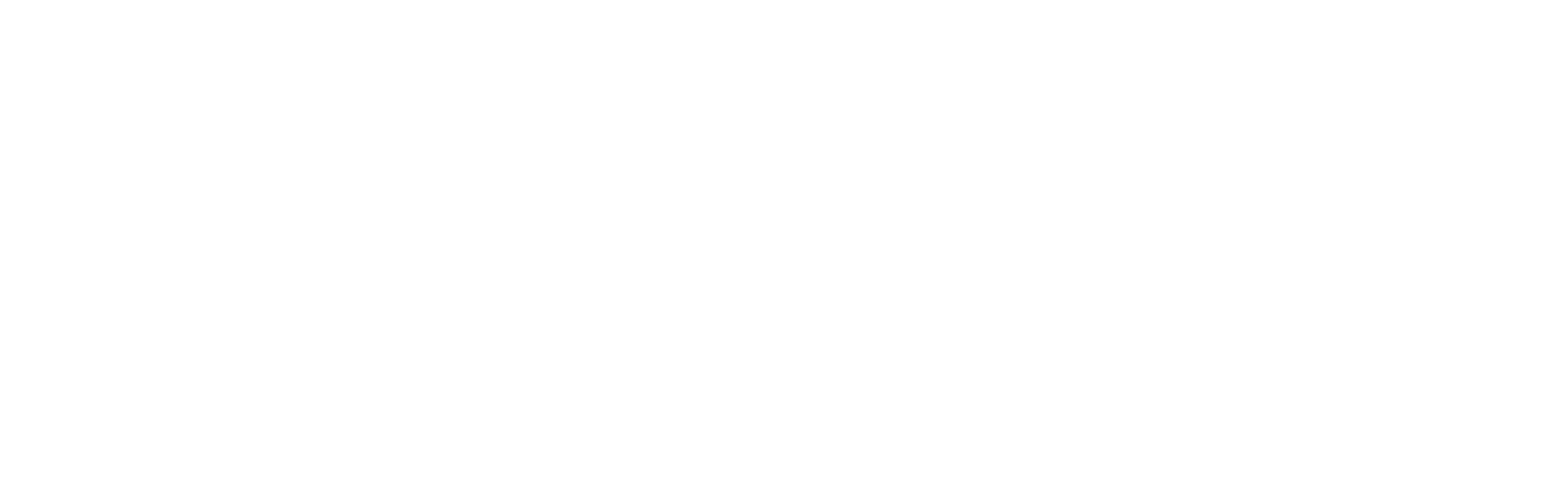
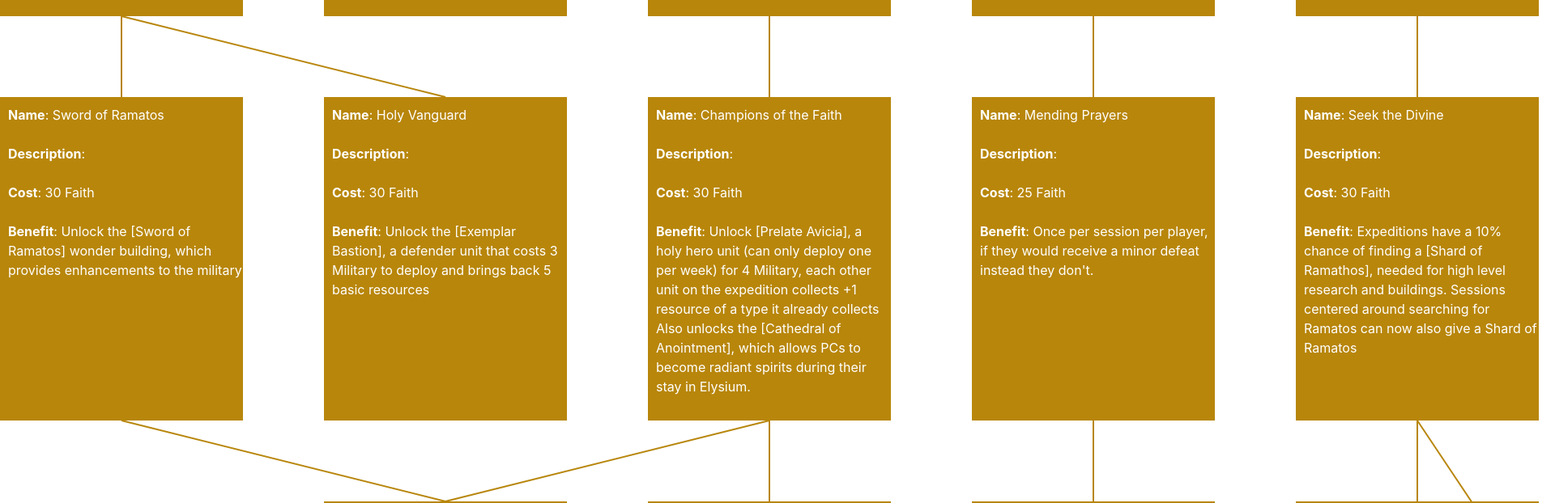
Before and after one commit to Stratege/Elysium, a Vue app: page /#/CovenantResearch in a window 1280 px wide. Before the commit this address had no page. Shown: the part 1380-2002 px from the top of the page at 81% size, 1920 px wide, since content can reach past the window. Before the commit the page ends 800 px from the top, so only its background shows below. Built offline with nearby package versions, Linux system fonts and the light colour scheme.

Commit message:
Covenant Research Done

```diff
--- a/src/assets/researchData.ts
+++ b/src/assets/researchData.ts
@@ -4,11 +4,11 @@
 const prosytext = "Add [Proselytes] to the military, a basic ranged unit that can be used with [Expeditions] where it costs 1 Military and collects 2 Gnosis";
 const mindbladetext = "Add [Mindblades] to the military, a controller/defender unit that can be used with [Expeditions] where it costs 1 Mindsteel and 2 Military and collects 3 of any basic resource";
 const ministerofpaintext = "Add [MoP] to the military, a controller/artillery unit that can be used with [Expeditions] where it costs 3 Military and collects 5 Gnosis"
-const wraithtext = "Unit [W] for 1 Military for 1 Worker"
-const spectertext = "Unit [S] for 2 Military for 2 Workers, 2 basic resources"
-//const atrocitustext = "Unit [A] for 3 Military for 2 Workers, 2 Mindsteel"
-const prefecttext = "Unit [P] for 2 Mindsteel 2 Military for 5 of any basic resources"
-const consultext = "Unit [C] for 4 Military 2 Gnosis for any 10 non-Military resources"
+const wraithtext = "Unlock Unit [W], cost 1 Military for 1 Worker"
+const spectertext = "Unlock Unit [S], cost 2 Military for 2 Workers, 2 basic resources"
+const atrocitustext = "Unit [A], cost 3 Military for 2 Workers, 2 Mindsteel"
+const prefecttext = "Unlock Unit [P], cost 2 Mindsteel 2 Military for 5 of any basic resources"
+const consultext = "Unlock Unit [C], cost 4 Military 2 Gnosis for any 10 non-Military resources"
 
 const gp = 7
 const scry = 8
@@ -23,25 +23,25 @@
   { x: sa, y: 0, name: "Scientific Approach", dependOn: [], elem: { desc: "", cost: 4, benefit: "Parties gain 1 Gnosis whenever they non-violently interact with a mystery. Gnosis carrying capacity increases by 0.25 per hour"}},
   { x: bt, y: 0, name: "Basic Tactics", dependOn: [], elem: { desc: "<see doc>", cost: 5, benefit: "Unlock [Conquest], allowing the faction to expend Military to conquer dungeon hexes. Cost starts at 5 Military and doubles for each hex conquered per week that way. (Each such hex needs to either be unclaimed or have the claiming GM agree to it being conquerable this way)"}},
   { x: gp-1, y: 1, name: "Telepathy", dependOn: ["Gnosis Principles"], elem: { desc: "", cost: 1, benefit: "Labs that are exactly 2 hexes away from another lab gain another 3 Gnosis/week. 1/session when entering from the Nihilim entrance or of Rep 4 Nihi a PC can enter telepathic communication with another willing character for 1 hour, sight (or similiar) is needed to establish but not maintain the connection."}},
-  { x: gp, y: 1, name: "Arcane Channeling", dependOn: ["Gnosis Principles"], elem: { desc: "", cost: 1, benefit: ""}},
+  { x: gp, y: 1, name: "Arcane Channeling", dependOn: ["Gnosis Principles"], elem: { desc: "", cost: 1, benefit: "The Nihilim may now overcharge a building during the Resource Allocation phase, making it immediately produce its normal production, however the next two times it would normally produce resources it does not. An overcharged building can not be overcharged again until this time has passed."}},
   { x: scry, y: 2, name: "Precognition", dependOn: ["Scrying","Telepathy"], elem: { desc: "", cost: 1, benefit: "When adventuring in a scried hex, each character can 1/session upgrade the result of a check OR gain information as if they had done an action without committing to the action"}},
-  { x: sa+1, y: 1, name: "Faith in Logic", dependOn: ["Scientific Approach"], elem: { desc: "", cost: 1, benefit: ""}},
+  { x: sa+1, y: 1, name: "Expectations of High Quality Outcomes via the Use of Logic", dependOn: ["Scientific Approach"], elem: { desc: "Nihilim cultivate a mindset that others might refer to as 'having faith in logic'", cost: 1, benefit: ""}},
   { x: sa, y: 1, name: "Calculated Efficiency", dependOn: ["Scientific Approach"], elem: { desc: "<see doc>", cost: 1, benefit: "+1 wood/metal/stone per week from any building that produces that resources weekly"}},
   { x: gp-1, y: 2, name: "Telekinses", dependOn: ["Telepathy"], elem: { desc: "", cost: 1, benefit: ""}},
-  { x: gp-2, y: 2, name: "Mindforging", dependOn: ["Telepathy","Faith in Logic"], elem: { desc: "<see doc>", cost: 1, benefit: "All Nihilim gain a +2 faction bonus to Will saves. Steelsinger consumes 5 more metal/week and produces 5 more Mindsteel/week. "+mindbladetext}},
-  { x: gp, y: 2, name: "Arcane Warfare", dependOn: ["Arcane Channeling"], elem: { desc: "", cost: 1, benefit: ""+ministerofpaintext}},
-  { x: sa+1, y: 2, name: "Indoctrination", dependOn: ["Faith in Logic"], elem: { desc: "<see doc>", cost: 1, benefit: ""+wraithtext}},
+  { x: gp-2, y: 2, name: "Mindforging", dependOn: ["Telepathy","Expectations of High Quality Outcomes via the Use of Logic"], elem: { desc: "<see doc>", cost: 1, benefit: "All Nihilim gain a +2 faction bonus to Will saves. Steelsinger consumes 5 more metal/week and produces 5 more Mindsteel/week. "+mindbladetext}},
+  { x: gp, y: 2, name: "Arcane Warfare", dependOn: ["Arcane Channeling"], elem: { desc: "", cost: 1, benefit: "Can now overcharge a unit type, making it produce 50% more resources this week but be unable to be deployed for the next 2 weeks afterwards. "+ministerofpaintext}},
+  { x: sa+1, y: 2, name: "Indoctrination", dependOn: ["Expectations of High Quality Outcomes via the Use of Logic"], elem: { desc: "<see doc>", cost: 1, benefit: ""+wraithtext}},
   { x: sa-1, y: 2, name: "Coordinated Scrapping", dependOn: ["Calculated Efficiency"], elem: { desc: "", cost: 1, benefit: "+1 scrap/week"}},
   { x: bt, y: 2, name: "Military Discipline", dependOn: ["Calculated Efficiency","Basic Tactics"], elem: { desc: "<see doc>", cost: 1, benefit: "Whenever Military is expended, recover 40% (rounded down) after the Resource Allocation phase ends"}},
-  { x: sa, y: 2, name: "Shift Planning", dependOn: ["Calculated Efficiency"], elem: { desc: "<see doc>", cost: 1, benefit: "When the Nihilim build a building they immediately gain the resources it would produce and can also use them in that same resource expenditure phase (including for further buildings). Increase basic resource carrying capacity from games by 2 per hour"}},
+  { x: sa, y: 2, name: "Shift Planning", dependOn: ["Calculated Efficiency"], elem: { desc: "<see doc>", cost: 1, benefit: "When the Nihilim build a building they immediately gain the resources it would produce and can also use them in that same resource allocation phase (including for further buildings). Increase basic resource carrying capacity from games by 2 per hour"}},
   { x: sa, y: 3, name: "Total Project Awareness", dependOn: ["Shift Planning"], elem: { desc: "<see doc>", cost: 1, benefit: "Reduce all building costs by 20%, rounded down. This also reduces the Workers recovered from scrapping. The overall goes down by as close as up to 20% as possible, taking from highest remaining if uneven is needed."}},
   { x: gp-2, y: 3, name: "Monomind", dependOn: ["Mindforging"], elem: { desc: "", cost: 1, benefit: "Gain access to the [Gnosis Weave Core] building, which generates Workers without the need for cryochambers"}},
   { x: sa, y: 4, name: "Unified Labor", dependOn: ["Total Project Awareness"], elem: { desc: "<see doc>", cost: 1, benefit: "Buildings produce 50% more basic resources (after all other bonuses) if next to another basic resource producing building"}},
   { x: scry+1, y: 1, name: "Farscry", dependOn: ["Scrying"], elem: { desc: "", cost: 1, benefit: "when scouting can instead declare a resource, terrain or theme and find a hex where it is abundant. Does NOT work for finding Leylines"}},
   { x: scry+1, y: 2, name: "Halls of Divination", dependOn: ["Scrying"], elem: { desc: "", cost: 1, benefit: "Unlocks [Halls of Divination], a building that allows 2 more Scryings per week"}},
   { x: gp, y: 3, name: "Mystic Focus", dependOn: ["Arcane Warfare"], elem: { desc: "", cost: 1, benefit: ""}},
-  { x: gp, y: 4, name: "Gnosis Truths", dependOn: ["Mystic Focus"], elem: { desc: "", cost: 1, benefit: ""}},
-  { x: sa-1, y: 4, name: "Scientific Treatment", dependOn: ["Total Project Awareness"], elem: { desc: "A detached analysis of the patient's illness and a willingness to do structured experiments for cures helps treat many things a lesser healer would consider fatal - even if it sometimes hastens death along in too severe cases.", cost: 1, benefit: "Once per session per player, if they would receive a minor defeat instead they don't."}},
+  { x: gp, y: 4, name: "Gnosis Truths", dependOn: ["Mystic Focus"], elem: { desc: "", cost: 1, benefit: "Unlocks the [], a wonder-type building that provides research benefits"}},
+  { x: sa-1, y: 4, name: "Scientific Treatment", dependOn: ["Total Project Awareness"], elem: { desc: "A detached analysis of the patient's illness and a willingness to do structured experiments for cures helps treat many things a lesser healer would consider fatal - even if it sometimes hastens death along in too severe cases.", cost: 1, benefit: "Once per session per player, if they would receive a minor defeat instead they don't. If Arcane Warfare is researched, also unlock "+atrocitustext}},
   { x: sa-1, y: 5, name: "Intistutionalized Medical Care", dependOn: ["Scientific Treatment"], elem: { desc: "Maybe it’s the lack of irrational emotions that turns the Nihilim into such technically skilled doctors. When knowledge increases in phase with technology, even death can be defeated. This knowledge will turn Nihilim doctors into excellent healers.", cost: 1, benefit: "Scientific Treatment benefit also applies to Major Defeats. Unlock [Surgery Halls], a wonder-type building that further boosts this benefit"}},
   { x: sa+1, y: 3, name: "Banish the Emotional", dependOn: ["Indoctrination"], elem: { desc: "The toleration for the ones that doesn’t follow the code of the Nihilim indoctrination is weakening. Either the people choose the calculated and cold path that they once chose to walk, or they will be banished.", cost: 1, benefit: "Workers producing buildings (including HQ) produce -1 Worker per week. Any building producing basic resources or Gnosis increases such production by 3."+spectertext}},
   { x: gp-2, y: 4, name: "Mind Transference", dependOn: ["Monomind"], elem: { desc: "", cost: 1, benefit: "Unlock [Spire of Transference] a wonder-type building that allows PCs to transfer their minds into Automaton bodies for the stay in Elysium. Also allows customizing Gnosis Weave Buildings to increase their output and produce other outputs."}},
@@ -53,11 +53,11 @@
   { x: esp, y: 0, name: "Espionage", dependOn: [], elem: { desc: "", cost: 1, benefit: "Players of at least Rep Rank 2 with Nihilim gain access to [Espionage], allowing them to act as Spies while in other games. You can only be a spy for 1 faction at a time and never for the one that the game is for. Basic espionage for Nihilim means you gain 2 Gnosis for the faction instead of Soulstone/Infused Wood."}},
   { x: esp, y: 1, name: "Black Ops", dependOn: ["Espionage"], elem: { desc: "", cost: 1, benefit: "When engaging in Espionage, whenever you would get reputation you may instead gain Nihilim Reputation"}},
   { x: esp+1, y: 2, name: "Deceitful Magicks", dependOn: ["Espionage"], elem: { desc: "", cost: 1, benefit: "When engaging in Espionage, the Nihilim gain an amount of basic resources equal to the amount earned divided by playercount."}},
-  { x: esp, y: 3, name: "Psychic Agency", dependOn: ["Black Ops", "Arcane Warfare", "Precognition"], elem: { desc: "", cost: 1, benefit: "Unlock [Psychic Agency] a wonder-type building that grants benefits whenever another faction's game is played"}},
+  { x: esp, y: 3, name: "Psychic Agency", dependOn: ["Black Ops", "Arcane Warfare", "Precognition"], elem: { desc: "", cost: 1, benefit: "Unlock [Psychic Agency] a wonder-type building that allows Nihilim to benefit from Covenant and Thul technologies"}},
 /*  { x: , y: , name: "Dual Thought", dependOn: [], elem: { desc: "<see doc>", cost: 1, benefit: ""}},
   { x: , y: , name: "Total Presence", dependOn: [], elem: { desc: "<see doc>", cost: 1, benefit: ""}},
   { x: , y: , name: "Clarity of One", dependOn: [], elem: { desc: "", cost: 1, benefit: ""}},*/
-  { x: gp-1, y: 6, name: "Omnipotence", dependOn: ["Gnosis Truths", "Mind Transference","Total Presence"], elem: { desc: "", cost: 1, benefit: "Can construct [Pillars of Ascension] which allow the Deity to fully manifest if the preparations are done. Also unlocks [Consul] for Expeditions."+consultext}},
+  { x: gp-1, y: 6, name: "Omnipotence", dependOn: ["Gnosis Truths", "Mind Transference","Total Presence"], elem: { desc: "", cost: 1, benefit: "Can construct [Pillars of Ascension] which allow the Deity to fully manifest if the preparations are done. "+consultext}},
   { x: gp-1, y: 7, name: "Ascendance", dependOn: ["Omnipotence"], elem: { desc: "Special: Requires 3 [Pillars of Ascension] to be constructed", cost: 1, benefit: "After completing the [The Throne Of God Is Empty] raid, the Nihilim gain complete control over the dungeon."}}
   /*
   { x: , y: , name: "", dependOn: [], elem: { desc: "", cost: 1, benefit: ""}},
@@ -89,19 +89,19 @@
   { x: dr, y: 0, name: "Recvover the Teachings", dependOn: [], elem: { desc: "", cost: 1, benefit: "+1 Faith/week for Chapel"}},
   { x: dr, y: 1, name: "Divine Right", dependOn: ["Recvover the Teachings"], elem: { desc: "", cost: 1, benefit: "Unlock [Scrutators] which can be used to increase production of a single building by 50% (rounded up) and gain 1 Scrutator. "+preachertext}},
   { x: dr, y: 2, name: "Sacred Sites", dependOn: ["Divine Right"], elem: { desc: "", cost: 1, benefit: "Can upgrade Chapel into [Church], this upgrade costs as much as building a Chapel and doubles weekly Faith production"}},
-  { x: dr, y: 3, name: "Champions of the Faith", dependOn: ["Sacred Sites"], elem: { desc: "", cost: 1, benefit: prelateaviciatext}},
+  { x: dr, y: 3, name: "Champions of the Faith", dependOn: ["Sacred Sites"], elem: { desc: "", cost: 1, benefit: prelateaviciatext + " Also unlocks the [Cathedral of Anointment], which allows PCs to become radiant spirits during their stay in Elysium."}},
   { x: dr, y: 4, name: "Divine Herald", dependOn: ["Champions of the Faith"], elem: { desc: "", cost: 1, benefit: vicarezekiustext + " Also Unlocks the [Throne of Ramatos] a wonder building that improves Heroes and Scrutators"}},
 //  { x: , y: , name: "", dependOn: [], elem: { desc: "", cost: 1, benefit: ""}},
 
   { x: dr+1, y: 2, name: "Priesthood", dependOn: ["Divine Right"], elem: { desc: "", cost: 1, benefit: "Gain +1 Scrutator"}},
-  { x: dr+1, y: 3, name: "Mending Prayers", dependOn: ["Priesthood"], elem: { desc: "", cost: 25, benefit: "1/session minor defeat clear"}},
-  { x: dr+1, y: 4, name: "Miraculous Intervention", dependOn: ["Mending Prayers"], elem: { desc: "", cost: 40, benefit: "1/session major defeat clear, also wonder building to make it even better"}},
+  { x: dr+1, y: 3, name: "Mending Prayers", dependOn: ["Priesthood"], elem: { desc: "", cost: 25, benefit: "Once per session per player, if they would receive a minor defeat instead they don't."}},
+  { x: dr+1, y: 4, name: "Miraculous Intervention", dependOn: ["Mending Prayers"], elem: { desc: "", cost: 40, benefit: "Mending Prayers benefit also applies to Major Defeats. Unlock the [Shield of Ramatos] wonder building, which further boosts this benefit"}},
 
 
   { x: gov, y: 0, name: "Blessed Work", dependOn: [], elem: { desc: "", cost: 7, benefit: "Buildings producing basic resources gain +1 basic resource production/week"}},
-  { x: gov-1, y: 1, name: "f", dependOn: ["Blessed Work"], elem: { desc: "", cost: 1, benefit: "Forests gain +2 Wood/week and +2 Wood from adjacency/week"}},
-  { x: gov, y: 1, name: "q", dependOn: ["Blessed Work"], elem: { desc: "", cost: 1, benefit: "Quarries gain +2 Stone/week and Core Leechers provide +2 Stone/week to Quarries"}},
-  { x: gov+1, y: 1, name: "m", dependOn: ["Blessed Work"], elem: { desc: "", cost: 1, benefit: "Forges and Scavenging Yards gain +2 metal/week"}},
+  { x: gov-1, y: 1, name: "f", dependOn: ["Blessed Work"], elem: { desc: "", cost: 1, benefit: "Forests gain +2 Wood/week and +2 Wood from adjacency/week. Increase basic resource carrying capacity from games by 1 per hour."}},
+  { x: gov, y: 1, name: "q", dependOn: ["Blessed Work"], elem: { desc: "", cost: 1, benefit: "Quarries gain +2 Stone/week and Core Leechers provide +2 Stone/week to Quarries. Increase basic resource carrying capacity from games by 1 per hour."}},
+  { x: gov+1, y: 1, name: "m", dependOn: ["Blessed Work"], elem: { desc: "", cost: 1, benefit: "Forges and Scavenging Yards gain +2 metal/week. Increase basic resource carrying capacity from games by 1 per hour."}},
   { x: gov-1, y: 2, name: "f2", dependOn: ["f"], elem: { desc: "", cost: 1, benefit: "Can upgrade Forest into [Sovereign's Woods]. Upgrading costs as much as building a Forest and doubles the output and adjacency bonus gained. It counts as a forest for adjacency."}},
   { x: gov, y: 2, name: "q2", dependOn: ["q"], elem: { desc: "", cost: 1, benefit: "Can upgrade Quarries into [Pits of Spite]. Upgrading costs as much as building a Quarry and doubles the output as well as bonus gained from Core Leechers."}},
   { x: gov+1, y: 2, name: "m2", dependOn: ["m"], elem: { desc: "", cost: 1, benefit: "Can upgrade Forges into [Manufactories]. Upgrading costs as much as building a Forge and doubles the metal output as well as the amount of scrapyards it can support."}},
@@ -125,8 +125,8 @@
   { x: mil+1, y: 2, name: "Horsemanship", dependOn: ["Mandatory Service"], elem: { desc: "", cost: 1, benefit: knighttext}},
   { x: mil, y: 2, name: "Strongholds", dependOn: ["Mandatory Service"], elem: { desc: "", cost: 1, benefit: "Can upgrade Barracks into [Stronghold], this upgrade costs as much as building a Barracks and doubles weekly worker cost and Military production"}},
   { x: mil+1, y: 3, name: "Holy Vanguard", dependOn: ["Strongholds"], elem: { desc: "", cost: 1, benefit: phalanxtext}},
-  { x: mil, y: 3, name: "Shield of Ramatos", dependOn: ["Strongholds"], elem: { desc: "", cost: 1, benefit: "Unlock the [Shield of Ramatos] wonder building, which provides enhancements to the military"}},
-  { x: mil+1, y: 4, name: "Holy Avengers", dependOn: ["Shield of Ramatos","Champions of the Faith"], elem: { desc: "", cost: 1, benefit: paladintext}},
+  { x: mil, y: 3, name: "Sword of Ramatos", dependOn: ["Strongholds"], elem: { desc: "", cost: 1, benefit: "Unlock the [Sword of Ramatos] wonder building, which provides enhancements to the military"}},
+  { x: mil+1, y: 4, name: "Holy Avengers", dependOn: ["Sword of Ramatos","Champions of the Faith"], elem: { desc: "", cost: 1, benefit: paladintext}},
 /*
 
 
@@ -179,12 +179,22 @@
   Consecrating the Mountains
   Consecrating the Earth
  */
-
+/*
+Thul Tree:
+  1. Conquest
+  2. Blood
+  3. Espionage
+  4. Expeditions
+  5. Resources (simple)
+  => 3 layers
+ */
 const thulInternal: TreeNode<{desc : string,
   cost : number,
   benefit : string}>[] = [
   { x: 0, y: 0, name: "", dependOn: [], elem: { desc: "", cost: 1, benefit: ""}},
   //  { x: , y: , name: "", dependOn: [], elem: { desc: "", cost: 1, benefit: ""}},
+  //{ x: 4, y: 4, name: "Perpetual Renewal", dependOn: [], elem: { desc: "", cost: 1, benefit: "Pillars of sacrifice produce 5 blood/week. "}},
+  //{ x: 4, y: 5, name: "Eternal Now", dependOn: ["Perpetual Renewal"], elem: { desc: "", cost: 1, benefit: "After completing the [Murder the Gods and Topple Their Thrones] raid all divine influences are banished from Elysium and with them all stagnancy"}}
 ]
 
 function fix (x : TreeNode<{desc : string,
@@ -381,12 +391,9 @@
  */
 
 /*
-Faith in Logic    -
+Expectations of High Quality Outcomes via the Use of Logic -
 Indoctrination    -
 Telekinesis       - Mana Channeling for moving? (The power of Telekinesis makes it possible for the Nihilim to move objects with mere thought.)
-Arcane Channeling - Whenever the Nihilim gain Gnosis they also gain an equal amount of Mana. Mana can be used for [Channeling]. You can channel mana into production. Channeling into a production type increases how much those buildings produce with the formula sqrt(x/10)
-Arcane Channeling - Channel Mana
-Arcane Warfare    - Use Mana for Military
 Mystic Focus      -
 Gnosis Truths     - Mana Channeling Wonder Building
 
--- a/src/router/index.ts
+++ b/src/router/index.ts
@@ -7,8 +7,8 @@
 const routes: Array<RouteRecordRaw> = [
   {path: '/', name: 'Main', component: HelloWorld},
   {path: '/Skills', name: 'Skills', component: Skilltree},
-  {path: '/NihiResearch', name: 'Nihilim Research', component: ResearchTree, props: _ => ({faction:'Nihilim'})},
-  {path: '/CoveResearch', name: 'Covenant Research', component: ResearchTree, props: _ => ({faction:'Covenant'})},
+  {path: '/NihilimResearch', name: 'Nihilim Research', component: ResearchTree, props: _ => ({faction:'Nihilim'})},
+  {path: '/CovenantResearch', name: 'Covenant Research', component: ResearchTree, props: _ => ({faction:'Covenant'})},
   {path: '/ThulResearch', name: 'Thul Research', component: ResearchTree, props: _ => ({faction:'Thul'})},
 ]
 
```
